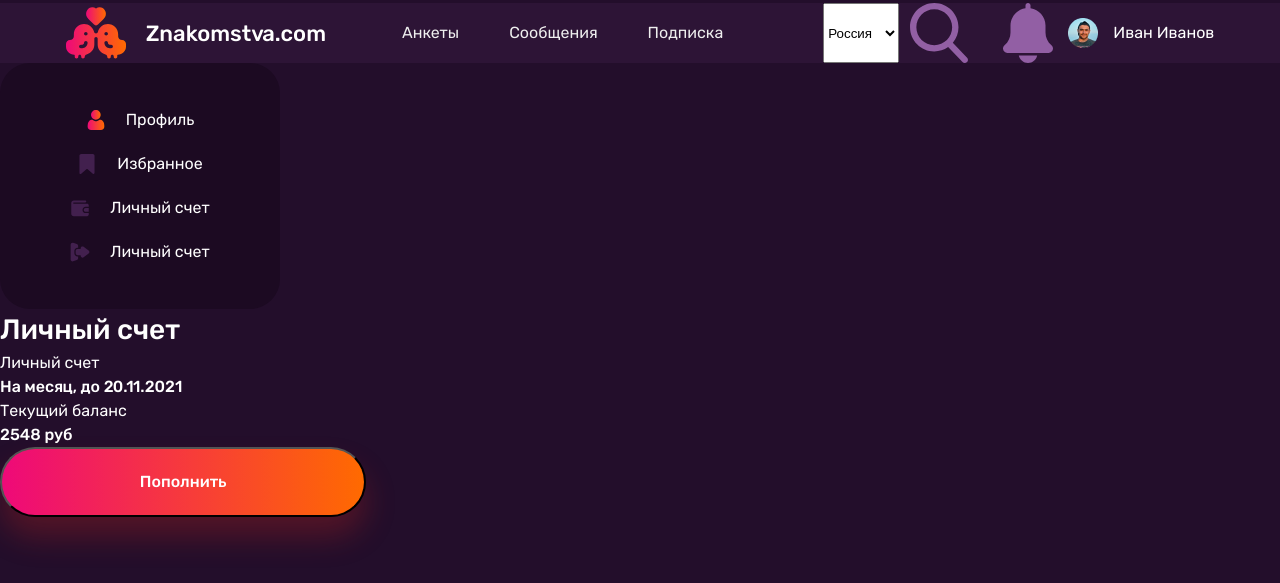
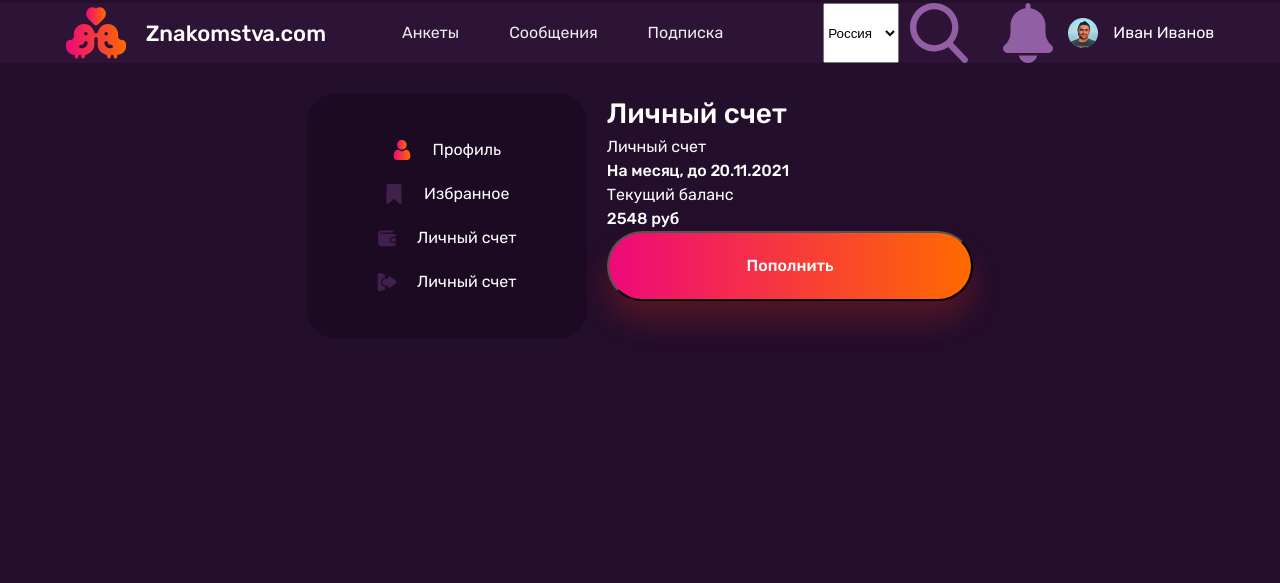
Before and after one commit to z10565/meetfate, a plain HTML site: page personalacc.html in a window 1280 px wide. Shown: the part 27-610 px from the top of the page. Drawn offline with Linux system fonts and the light colour scheme.

Commit message:
added one more screen

```diff
--- a/personalacc.html
+++ b/personalacc.html
@@ -49,7 +49,7 @@
                 <p>Иван Иванов</p>
             </div>
         </section>
-        <section>
+        <section class="wallet">
             <div class="categoriesWrapper">
                 <div class="personalinfo">
                     <img src="./images/profile.svg" alt="">
@@ -68,9 +68,9 @@
                     <div class="categories">Личный счет</div>
                 </div>
             </div>
-            <div class="wallet">
+            <div>
                 <h2>Личный счет</h2>
-                <ol>
+                <ol class="nonumbers">
                     <li><div class="subbalance">Личный счет</div><div class="num">На месяц, до 20.11.2021</div></li>
                     <li><div class="subbalance">Текущий баланс</div><div class="num">2548 руб</div></li>
                 </ol>
--- a/style/personalacc.css
+++ b/style/personalacc.css
@@ -203,3 +203,12 @@
     text-align: center;
     cursor: pointer;
 }
+.wallet {
+    display: flex;
+    gap: 20px;
+    margin-top: 30px;
+    justify-content: center;
+}
+.nonumbers {
+    list-style-type: none;
+  }
```
